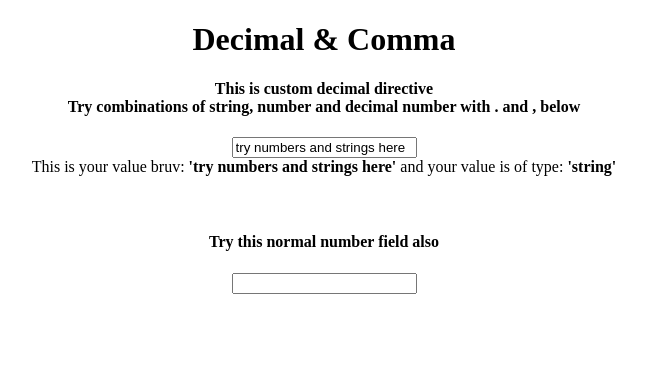
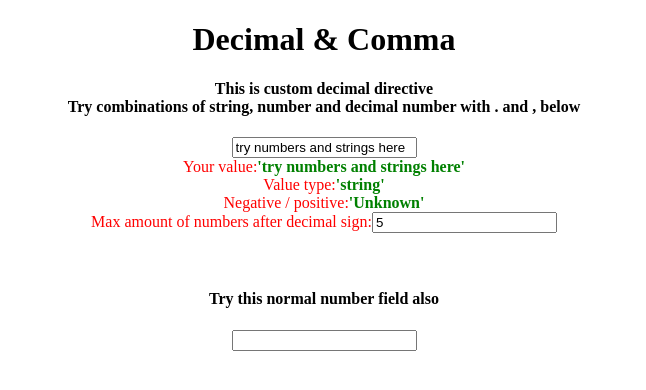
Before and after one commit to ishworthapaliya/decimalcomma, an Angular app: page / in a window 1280 px wide. Shown: the top 390 px of the page, without its empty margins (316-962 px from the left). Built offline with nearby package versions, Linux system fonts and the light colour scheme.

Commit message:
Added support for negative numbers. Added support so that directive can take parameters for allowing negativ number and max amount of numbers after decimal sign

```diff
--- a/src/app/app.component.css
+++ b/src/app/app.component.css
@@ -0,0 +1,6 @@
+.title {
+    color: red;
+}
+.value {
+    color: green
+}
--- a/src/app/app.component.html
+++ b/src/app/app.component.html
@@ -6,11 +6,17 @@
     This is custom decimal directive
     <br/> Try combinations of string, number and decimal number with . and , below
   </h4>
-  <input type="text" pattern="\d*" decimalInput [ngModel]="decimalNumber" (ngModelChange)="decimalNumber =$event; checkType($event)">
+  <input type="text" pattern="\d*" decimalInput allowNegative="true" maxDecimalPart={{maxDecimalPart}} [ngModel]="decimalNumber" (ngModelChange)="decimalNumber =$event; checkType($event)">
+  <div>
+    <span class="title">Your value:</span>
+    <strong class="value">'{{decimalNumber}}'</strong> <br>
+    <span class="title">Value type:</span>
+    <strong class="value">'{{valueType}}'</strong> <br>
+    <span class="title">Negative / positive:</span>
+    <strong class="value">'{{negativeOrPositive}}'</strong> <br>
+    <span class="title">Max amount of numbers after decimal sign:</span>
+    <input type="number" [ngModel]="maxDecimalPart" (ngModelChange)="maxDecimalPart =$event"> <br>
 
-  <div>This is your value bruv:
-    <strong>'{{decimalNumber}}'</strong> and your value is of type:
-    <strong>'{{valueType}}'</strong>
   </div>
 
   <br>
--- a/src/app/app.component.ts
+++ b/src/app/app.component.ts
@@ -11,13 +11,15 @@ export class AppComponent implements OnInit {
   title = 'app';
   decimalNumber: any = 'try numbers and strings here';
   valueType: string;
+  negativeOrPositive = 'Unknown';
+  maxDecimalPart = 5;
 
   ngOnInit(): void {
     this.valueType = typeof this.decimalNumber;
   }
 
-  checkType(event){
+  checkType(event) {
     this.valueType = typeof this.decimalNumber;
+    this.negativeOrPositive = this.decimalNumber ? this.decimalNumber >= 0 ? 'Positive' : 'Negative' : 'Unknown';
   }
-
 }
--- a/src/app/decimal-input.directive.ts
+++ b/src/app/decimal-input.directive.ts
@@ -1,4 +1,4 @@
-import { Directive, HostListener, ElementRef, OnInit, Output, EventEmitter } from '@angular/core';
+import { Directive, HostListener, ElementRef, OnInit, Output, EventEmitter, Input } from '@angular/core';
 import { DecimalPipe } from './decimal.pipe';
 
 @Directive({
@@ -7,19 +7,28 @@ import { DecimalPipe } from './decimal.pipe';
 export class DecimalInputDirective {
 
   el: any;
-  nonRepetativeChars = ['.', ','];
+  nonRepetativeChars = ['.', ',', '-'];
   nonSimultaneousChars = ['.', ','];
+  selectionStart: number;
+
   @Output() ngModelChange = new EventEmitter();
 
   constructor(private elementRef: ElementRef, private decimalPipe: DecimalPipe) {
     this.el = this.elementRef.nativeElement;
   }
 
+  @Input() allowNegative: boolean;
+  @Input() maxDecimalPart = 2;
+
+
   @HostListener('keydown', ['$event'])
   onKeyDown(event: KeyboardEvent) {
 
     // Input value BEFORE current keydown event has been completed
     const inputValue = this.el.value;
+
+    // Update information about cursor position
+    this.setselectionStart();
 
     /* Allow these keys
     * backspace = 8
@@ -33,21 +42,26 @@ export class DecimalInputDirective {
     }
 
     // Pattern to be allowed : number, decimal and comma
-    const allowedChars = /^(?:[0-9.,])+$/;
+    const allowedChars = this.allowNegative ? /^(?:[0-9.,-])+$/ : /^(?:[0-9.,])+$/;
     const inputChar = event.key;
     if (!allowedChars.test(inputChar)) {
       return false;
     }
 
+    /* Allow '-' char only at the begenning of inputValue */
+    if (event.key === '-' && this.selectionStart > 0) {
+      return false;
+    }
+
     /* Prevent non repetative characters
-     * nonRepetativeChars contains the key pressed
+     * nonRepetativeChars contains the key pressed &
      * and keypressed is already present in inputValue */
     if (this.nonRepetativeChars.some(c => c === event.key && inputValue.includes(c))) {
       return false;
     }
 
     /* Prevent non simultaneous characters
-    * input value contains any of the character in nonSimultaneousChars array
+    * input value contains any of the character in nonSimultaneousChars array &
     * nonSimultaneousChars array contains event.key  */
     if (this.nonSimultaneousChars.some(c => inputValue.includes(c)) &&
       this.nonSimultaneousChars.includes(event.key)) {
@@ -57,7 +71,18 @@ export class DecimalInputDirective {
 
   @HostListener('blur', ['$event'])
   onBlur() {
-    this.ngModelChange.emit(this.decimalPipe.transform(this.el.value));
+    this.ngModelChange.emit(this.decimalPipe.transform(this.el.value, this.maxDecimalPart));
+  }
+
+  @HostListener('click', ['$event'])
+  onClick() {
+    this.setselectionStart();
+  }
+
+  setselectionStart(): void {
+    setTimeout(() => {
+      this.selectionStart = this.el.selectionStart;
+    });
   }
 
 }
--- a/src/app/decimal.pipe.ts
+++ b/src/app/decimal.pipe.ts
@@ -5,18 +5,18 @@ import { Pipe, PipeTransform } from '@angular/core';
 })
 export class DecimalPipe implements PipeTransform {
 
-  transform(value: any): any {
+  transform(value: any, maxDecimalPart: number): any {
 
     const comma = /[,]/g;
     if (comma.test(value)) {
       value = value.replace(',', '.');
     }
 
-    if(isNaN(parseFloat(value))){
+    if (isNaN(parseFloat(value))) {
       return +0;
     }
 
-    return this.truncateDecimals(+value, 2);
+    return this.truncateDecimals(+value, +maxDecimalPart);
   }
 
   truncateDecimals = function (number, digits) {
```
